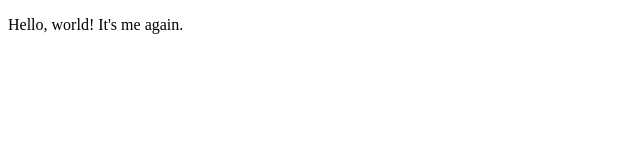
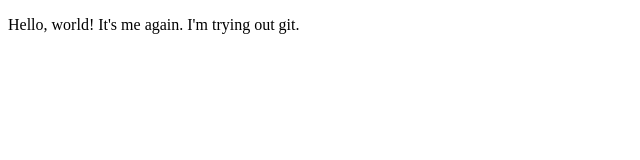
Before and after one commit to prittstift/prittstift.github.io, a plain HTML site: page index.html in a window 1280 px wide. Shown: the whole page, without its empty margins (0-640 px from the left). Drawn offline with Linux system fonts and the light colour scheme.

Commit message:
Change the body message

```diff
--- a/index.html
+++ b/index.html
@@ -4,6 +4,6 @@
                 <title>My Webpage!</title>
         </head>
         <body>
-                <p>Hello, world! It's me again.</p>
+                <p>Hello, world! It's me again. I'm trying out git.</p>
         </body>
 </html>
```
